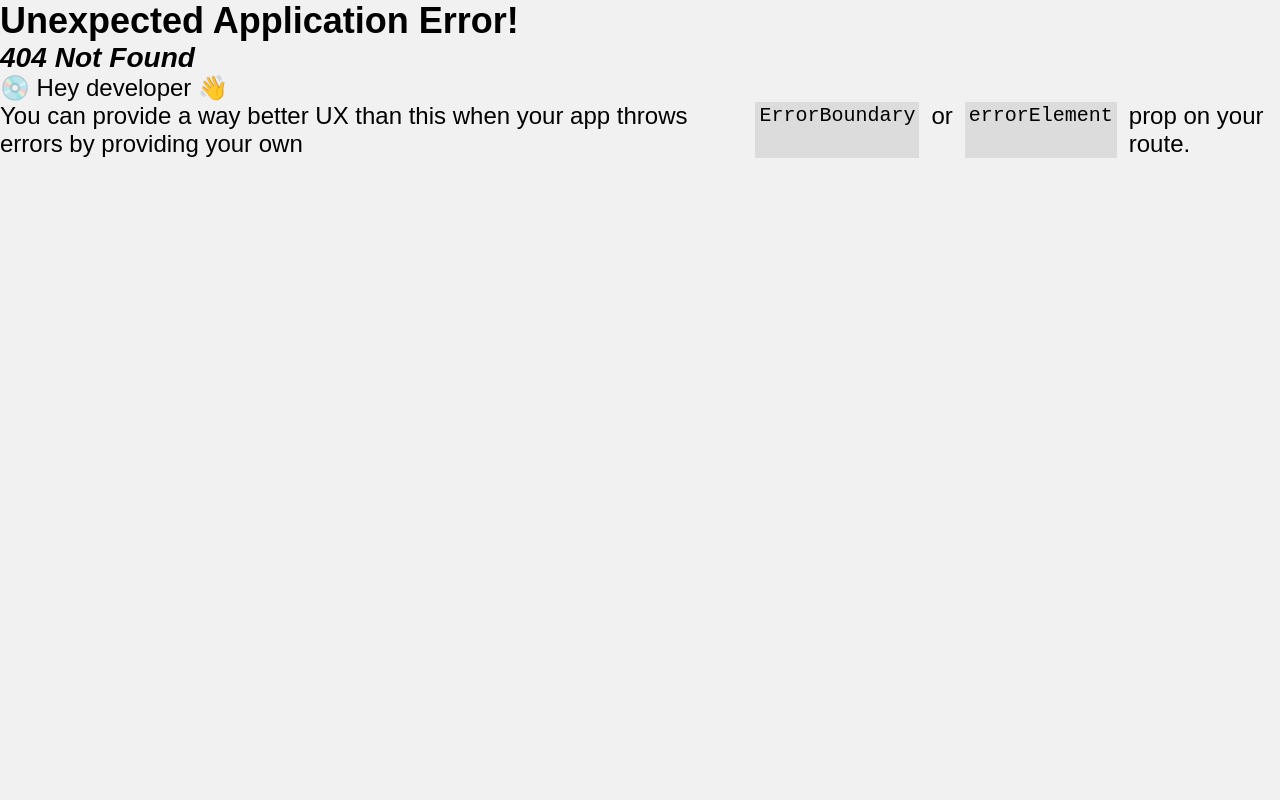
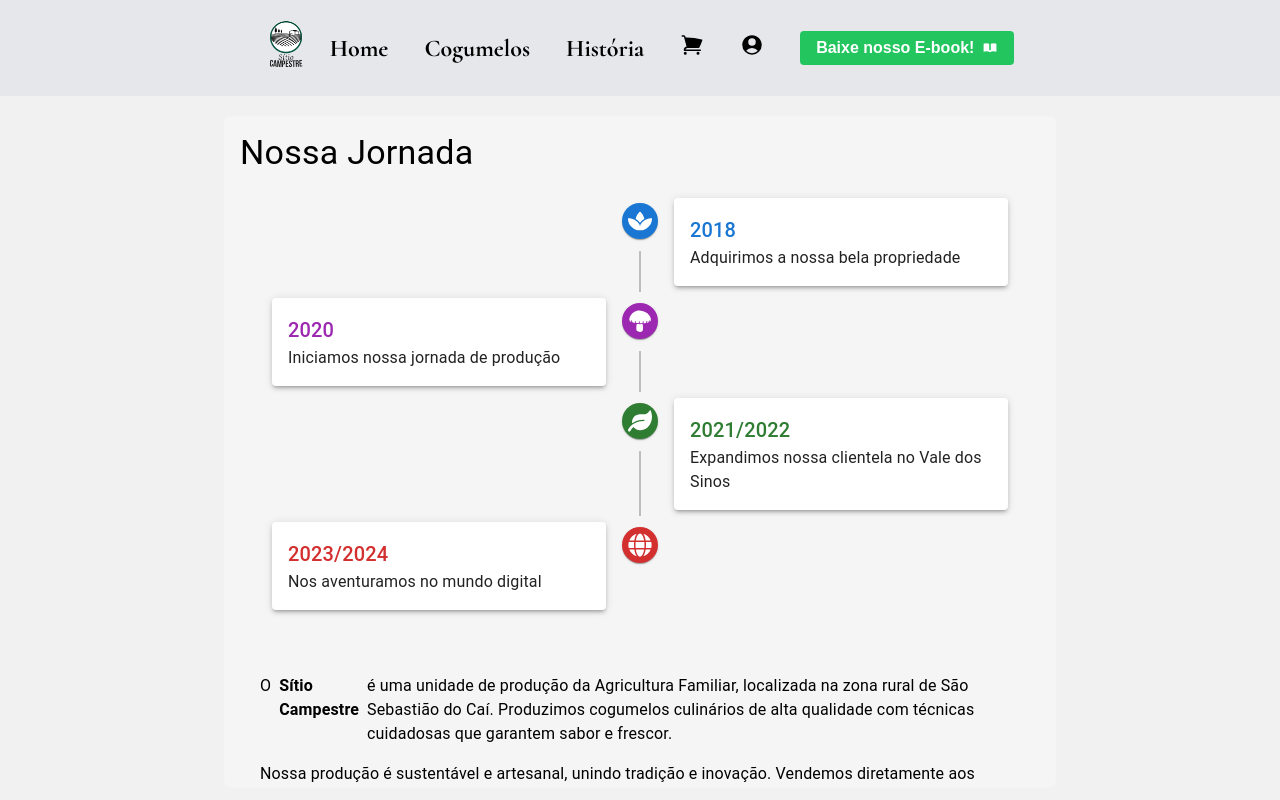
Before and after one commit to IRMZI/e-commerce-tmp, a React (Vite) app in the folder frontend/: page /history in a window 1280 px wide. Before the commit this address had no page. Shown: the top 800 px of the page. Built offline with nearby package versions, Linux system fonts and the light colour scheme; a web font is replaced by a local one.

Commit message:
Adicionado MUI/LAB para utilizar a timeline na pagina de história

```diff
--- a/frontend/src/main.jsx
+++ b/frontend/src/main.jsx
@@ -15,6 +15,7 @@ import AdminUsers from "./pages/adminPanel/users/users.jsx";
 import AdminProducts from "./pages/adminPanel/products/products.jsx";
 import AdminLeads from "./pages/adminPanel/leads/leads.jsx";
 import Ebook from "./pages/lpEbook/page.jsx";
+import History from "./pages/history/page.jsx";
 const pages = createBrowserRouter([
   {
     path: "/",
@@ -45,6 +46,10 @@ const pages = createBrowserRouter([
         element: <Ebook />,
       },
       {
+        path: "/history",
+        element: <History />,
+      },
+      {
         path: "/admin", // Rota principal do admin
         element: <AdminPanel />,
         children: [
--- /dev/null
+++ b/frontend/src/pages/history/history.css
@@ -0,0 +1,44 @@
+body {
+  font-family: 'Roboto', sans-serif;
+}
+
+h1 {
+  text-align: center;
+  margin-bottom: 20px;
+}
+
+.MuiTimeline-root {
+  padding: 0;
+}
+
+.MuiTimelineItem-root {
+  min-height: 120px;
+}
+
+.MuiTimelineContent-root {
+  padding: 12px 16px;
+}
+
+.MuiTypography-h6 {
+  font-weight: bold;
+}
+
+.MuiTimelineDot-root {
+  box-shadow: none;
+}
+
+.MuiBox-root {
+  background-color: #f5f5f5;
+  border-radius: 8px;
+  padding: 20px;
+  margin: 20px auto;
+  max-width: 800px;
+}
+
+.MuiPaper-root {
+  transition: transform 0.3s ease-in-out;
+}
+
+.MuiPaper-root:hover {
+  transform: scale(1.05);
+}
--- /dev/null
+++ b/frontend/src/pages/history/page.jsx
@@ -0,0 +1,87 @@
+import "./history.css";
+import { Timeline, TimelineItem, TimelineSeparator, TimelineConnector, TimelineContent, TimelineDot } from '@mui/lab';
+import { Typography, Box, Paper } from '@mui/material';
+import { FaSpa, FaLeaf, FaGlobe } from 'react-icons/fa';
+import { GiMushroom } from 'react-icons/gi';
+
+export default function History() {
+  return (
+    <Box sx={{ maxHeight: '80vh', overflowY: 'auto', padding: 2 }}>
+      <Typography variant="h4" gutterBottom>Nossa Jornada</Typography>
+      <Timeline position="alternate">
+        <TimelineItem>
+          <TimelineSeparator>
+            <TimelineDot color="primary">
+              <FaSpa />
+            </TimelineDot>
+            <TimelineConnector />
+          </TimelineSeparator>
+          <TimelineContent>
+            <Paper elevation={3} sx={{ padding: 2, textAlign: 'left' }}>
+              <Typography variant="h6" color="primary">2018</Typography>
+              <Typography>Adquirimos a nossa bela propriedade</Typography>
+            </Paper>
+          </TimelineContent>
+        </TimelineItem>
+        <TimelineItem>
+          <TimelineSeparator>
+            <TimelineDot color="secondary">
+              <GiMushroom />
+            </TimelineDot>
+            <TimelineConnector />
+          </TimelineSeparator>
+          <TimelineContent>
+            <Paper elevation={3} sx={{ padding: 2, textAlign: 'left' }}>
+              <Typography variant="h6" color="secondary">2020</Typography>
+              <Typography>Iniciamos nossa jornada de produção</Typography>
+            </Paper>
+          </TimelineContent>
+        </TimelineItem>
+        <TimelineItem>
+          <TimelineSeparator>
+            <TimelineDot color="success">
+              <FaLeaf />
+            </TimelineDot>
+            <TimelineConnector />
+          </TimelineSeparator>
+          <TimelineContent>
+            <Paper elevation={3} sx={{ padding: 2, textAlign: 'left' }}>
+              <Typography variant="h6" color="success">2021/2022</Typography>
+              <Typography>Expandimos nossa clientela no Vale dos Sinos</Typography>
+            </Paper>
+          </TimelineContent>
+        </TimelineItem>
+        <TimelineItem>
+          <TimelineSeparator>
+            <TimelineDot color="error">
+              <FaGlobe />
+            </TimelineDot>
+          </TimelineSeparator>
+          <TimelineContent>
+            <Paper elevation={3} sx={{ padding: 2, textAlign: 'left' }}>
+              <Typography variant="h6" color="error">2023/2024</Typography>
+              <Typography>Nos aventuramos no mundo digital</Typography>
+            </Paper>
+          </TimelineContent>
+        </TimelineItem>
+      </Timeline>
+      <Box sx={{ marginTop: 4 }}>
+        <Typography variant="body1" paragraph>
+          O <strong>Sítio Campestre</strong> é uma unidade de produção da Agricultura Familiar, localizada na zona rural de São Sebastião do Caí. Produzimos cogumelos culinários de alta qualidade com técnicas cuidadosas que garantem sabor e frescor.
+        </Typography>
+        <Typography variant="body1" paragraph>
+          Nossa produção é sustentável e artesanal, unindo tradição e inovação. Vendemos diretamente aos consumidores, garantindo frescura e sabor.
+        </Typography>
+        <Typography variant="body1" paragraph>
+          Atendemos clientes em várias cidades da região, incluindo Porto Alegre, Canoas, São Leopoldo e Novo Hamburgo. Nosso compromisso é com a qualidade e a satisfação dos clientes.
+        </Typography>
+        <Typography variant="body1" paragraph>
+          Acreditamos no valor da agricultura familiar e no impacto positivo nas comunidades locais. Cada etapa do nosso processo respeita a natureza e oferece alimentos saudáveis e saborosos.
+        </Typography>
+        <Typography variant="body1" paragraph>
+          Venha descobrir o sabor dos nossos cogumelos e apoiar a agricultura familiar!
+        </Typography>
+      </Box>
+    </Box>
+  );
+}
```
Also changed, not shown: frontend/package.json (+9 -8 lines), 1 other file (tests, documents, lock files or other folders).
